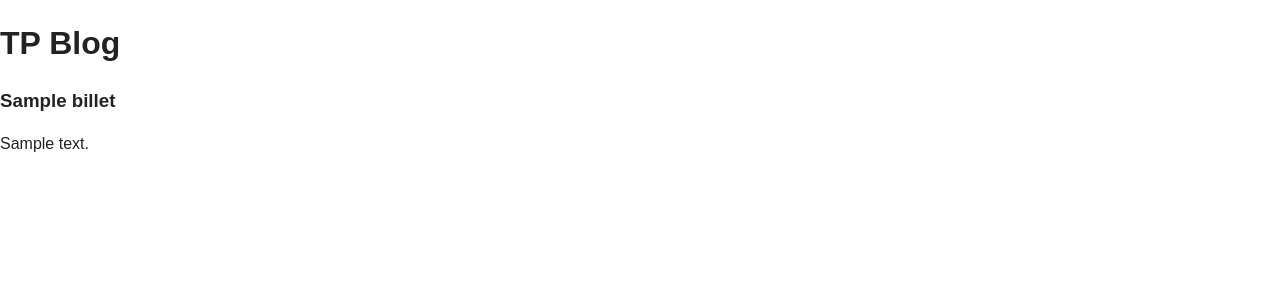
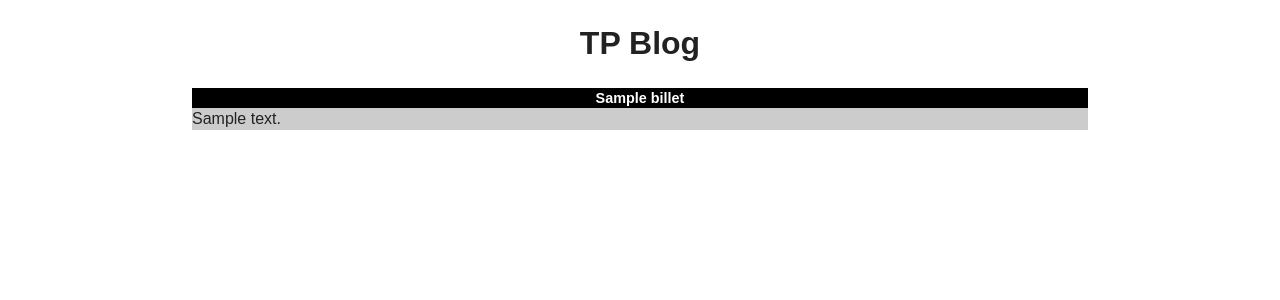
Before and after one commit to LeilaL/TP-blog-avec-commentaires, a PHP site: page / in a window 1280 px wide. Shown: the top 300 px of the page. Run offline with PHP 8.4, Linux system fonts and the light colour scheme; tables that the repository leaves empty or names only in its code hold one stand-in row (values such as "Sample post").

Commit message:
added style to articles on main page

```diff
--- /dev/null
+++ b/css/style.css
@@ -0,0 +1,25 @@
+h1, h3{
+    text-align:center;
+}
+
+h3{
+    background-color:black;
+    color:white;
+    font-size:0.9em;
+    margin-bottom:0px;
+}
+
+.news p{
+    background-color:#CCCCCC;
+    margin-top:0px;
+}
+
+.news{
+    width:70%;
+    margin:auto;
+}
+
+a{
+    text-decoration: none;
+    color: blue;
+}
--- a/index.php
+++ b/index.php
@@ -12,6 +12,7 @@
 
   <link rel="stylesheet" href="css/normalize.css">
   <link rel="stylesheet" href="css/main.css">
+  <link rel="stylesheet" href="css/style.css">
   <script src="js/vendor/modernizr-2.8.3.min.js"></script>
 </head>
 <body>
@@ -29,14 +30,17 @@
             die('Erreur : '.$e->getMessage());
     }
 
-  $reponse = $bdd->query('SELECT titre, contenu, date_creation FROM billets');
+  $reponse = $bdd->query('SELECT titre, contenu, date_creation FROM billets ORDER BY ID DESC LIMIT 0,5');
+?>
 
+
+  <h1>TP Blog</h1>
+<?php
          while ($donnees = $reponse->fetch())
 
          {
              ?>
 
-<h1>TP Blog</h1>
           <div class="news">
 <h3><?php echo $donnees['titre']; $donnees['date_creation']?></h3>
 <p><?php echo $donnees['contenu']; ?></p>
```
